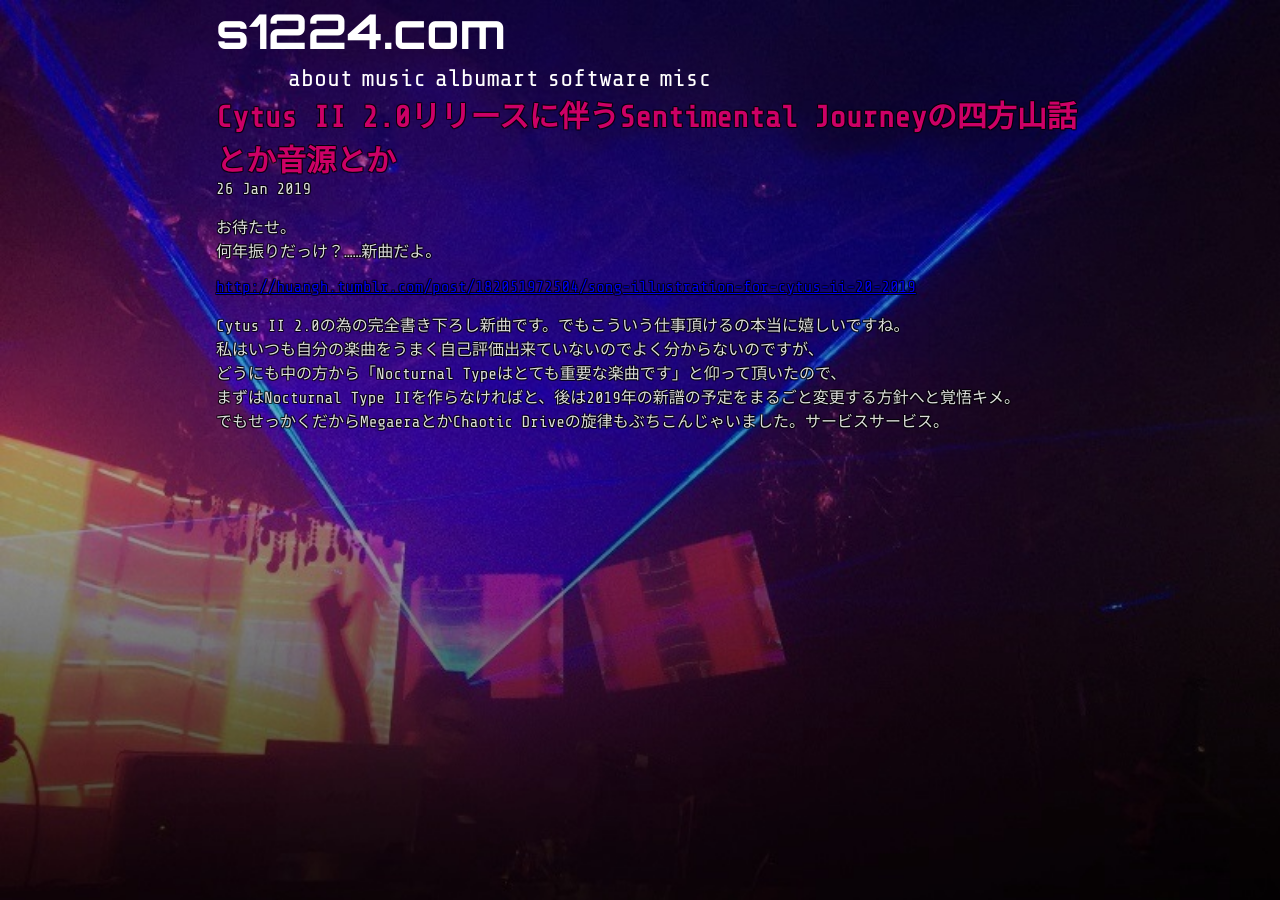
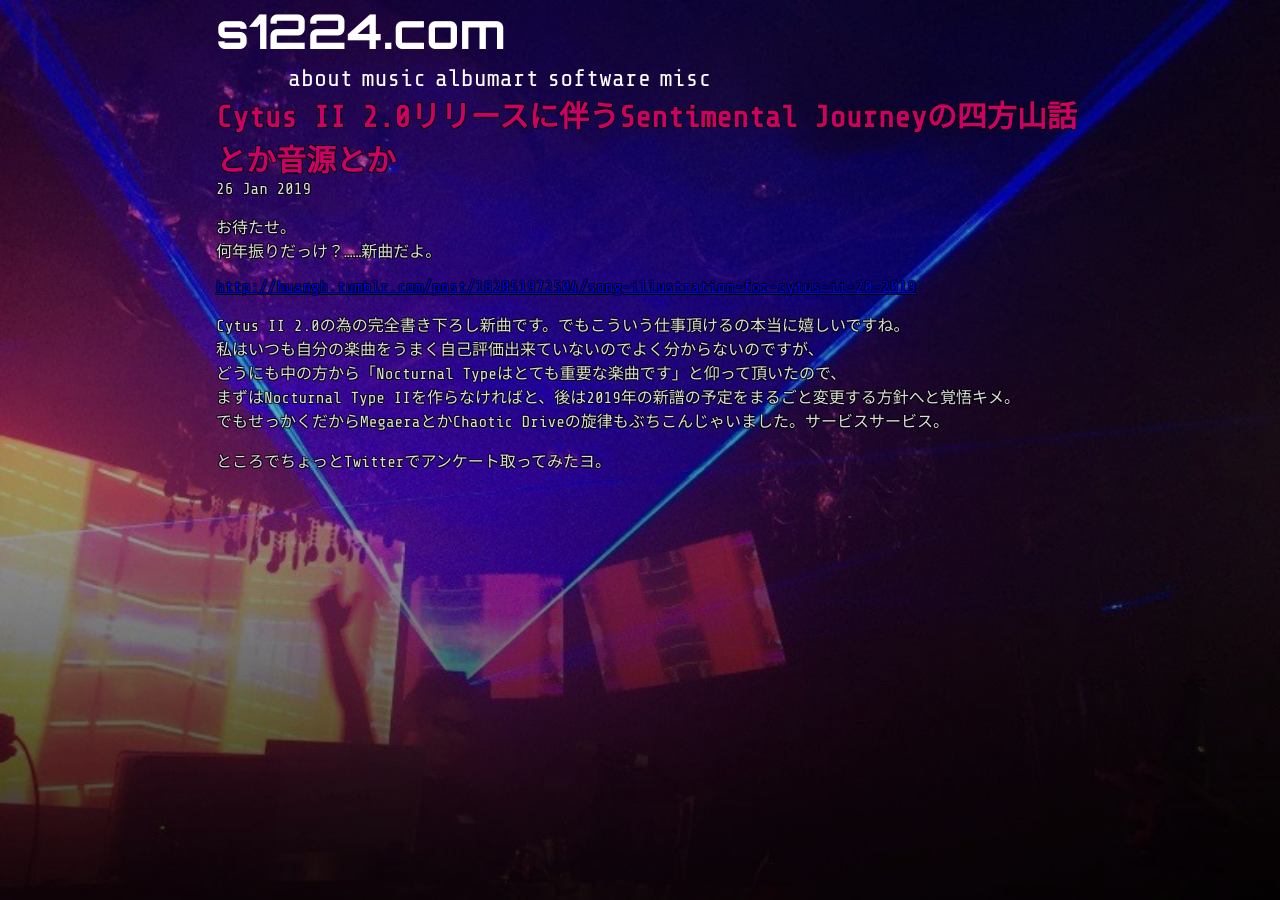
Before and after one commit to switchworks/switchworks.github.io, a Jekyll site: the page built from _posts/2019-01-26-cytus2.md, in a window 1280 px wide. Built offline with Jekyll 4.4.1, drawn with Linux system fonts in a browser that asks for light colours; our own code applies the rules of GitHub Pages for plain Markdown files.

Commit message:
Update 2019-01-26-cytus2.md

```diff
--- a/_posts/2019-01-26-cytus2.md
+++ b/_posts/2019-01-26-cytus2.md
@@ -13,3 +13,5 @@
 どうにも中の方から「Nocturnal Typeはとても重要な楽曲です」と仰って頂いたので、
 まずはNocturnal Type IIを作らなければと、後は2019年の新譜の予定をまるごと変更する方針へと覚悟キメ。
 でもせっかくだからMegaeraとかChaotic Driveの旋律もぶちこんじゃいました。サービスサービス。
+
+ところでちょっとTwitterでアンケート取ってみたヨ。
```
